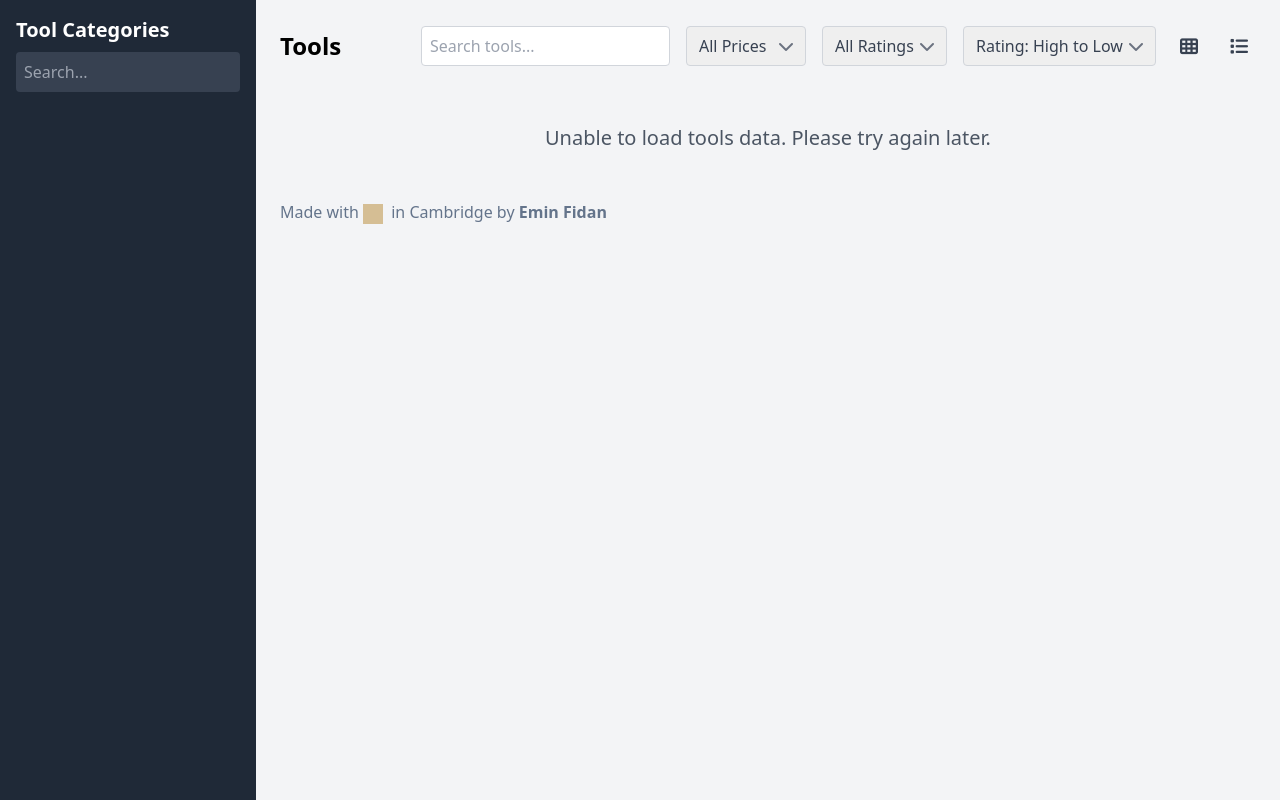
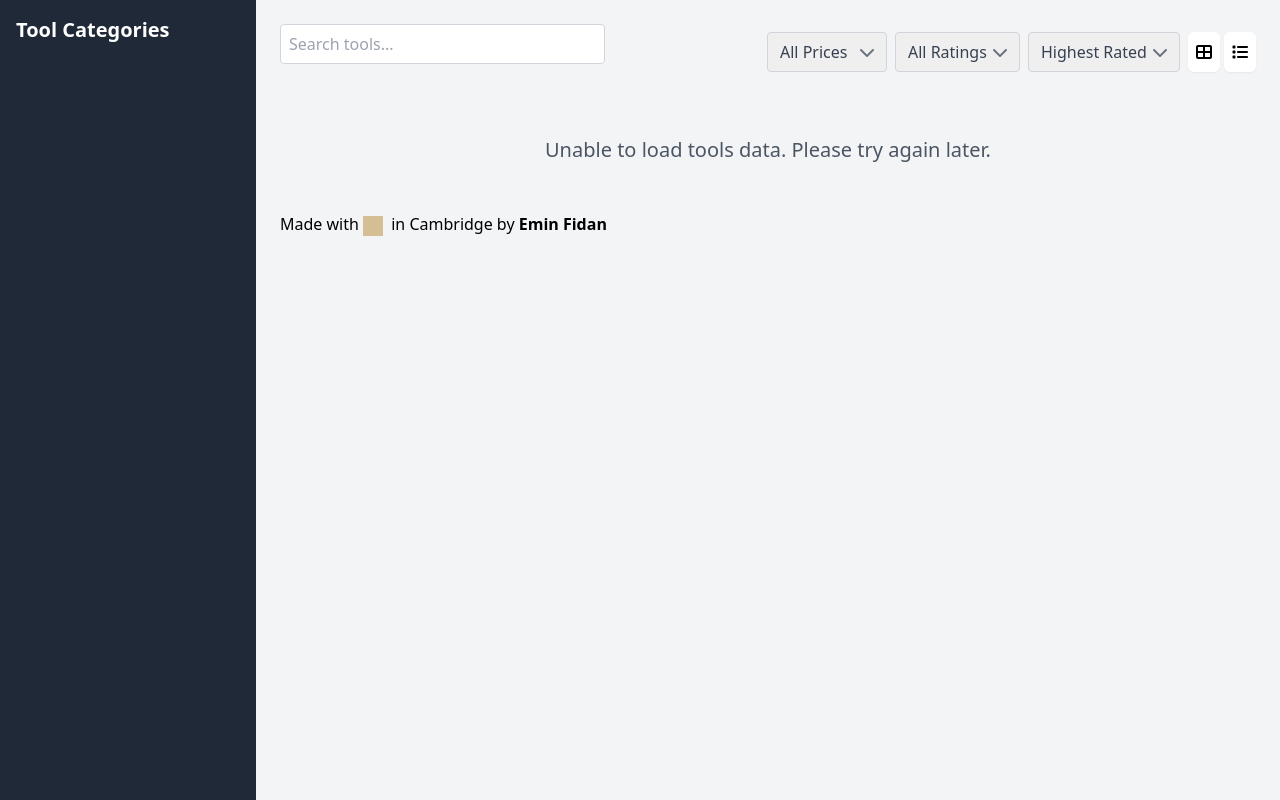
Before and after one commit to devrimfidan/tools.devrimfidan.com, a plain HTML site: page index.html in a window 1280 px wide. Drawn offline with nearby package versions, Linux system fonts and the light colour scheme; no server answers; grey boxes are pictures that could not be loaded.

Commit message:
updated search and data

```diff
--- a/index.html
+++ b/index.html
@@ -4,7 +4,7 @@
     <meta charset="UTF-8">
     <meta name="viewport" content="width=device-width, initial-scale=1.0">
     <title>Tools Showcase</title>
-    <script src="https://cdn.tailwindcss.com"></script>
+    <link rel="stylesheet" href="https://cdn.jsdelivr.net/npm/tailwindcss@2.2.19/dist/tailwind.min.css">
     <link rel="stylesheet" href="https://cdnjs.cloudflare.com/ajax/libs/font-awesome/6.5.1/css/all.min.css">
     <link rel="stylesheet" href="/css/style.css">
 </head>
@@ -12,31 +12,34 @@
     <div class="flex min-h-screen">
         <aside class="w-64 bg-gray-800 text-white p-4 hidden md:block">
             <h2 class="text-xl font-bold">Tool Categories</h2>
-            <input type="text" id="sidebar-search" placeholder="Search..." class="w-full p-2 mt-2 rounded bg-gray-700 text-white">
+            <!-- Removed sidebar search input -->
             <ul id="category-list" class="mt-4 space-y-2"></ul>
         </aside>
 
         <main class="flex-1 p-6">
-            <div class="flex justify-between items-center mb-4">
-                <h1 class="text-2xl font-bold hidden sm:block">Tools</h1>
+            <div class="flex flex-wrap items-center justify-between w-full mb-4">
+                <!-- Search input - Make it the width of one card -->
+                <div class="w-full mb-4 md:w-1/3 lg:w-1/3">
+                    <input type="text" id="search" placeholder="Search tools..." class="h-10 p-2 rounded border border-gray-300 text-gray-700 focus:outline-none focus:ring-2 focus:ring-blue-500 w-full">
+                </div>
 
-                <div class="flex items-center space-x-2 sm:space-x-4 flex-wrap">
-                    <input type="text" id="search" placeholder="Search tools..." class="h-10 p-2 rounded border border-gray-300 text-gray-700 focus:outline-none focus:ring-2 focus:ring-blue-500 mb-2 sm:mb-0">
-
-                    <div class="relative mb-2 sm:mb-0">
-                        <select id="pricing-filter" class="filter-select h-10 pl-3 pr-8 rounded border border-gray-300 text-gray-700 focus:outline-none focus:ring-2 focus:ring-blue-500 appearance-none">
+                <!-- Filter options - Full width on mobile, wrapped in a new row -->
+                <div class="w-full flex flex-wrap gap-2 md:w-auto">
+                    <!-- Pricing filter -->
+                    <div class="relative w-full sm:w-auto">
+                        <select id="pricing-filter" class="filter-select h-10 pl-3 pr-8 rounded border border-gray-300 text-gray-700 focus:outline-none focus:ring-2 focus:ring-blue-500 appearance-none w-full">
                             <option value="all">All Prices</option>
                             <option value="free">Free</option>
                             <option value="paid">Paid</option>
-                            {/* Add more specific options if needed, e.g., Free/Pro, Enterprise */}
                         </select>
                         <span class="absolute top-1/2 right-3 transform -translate-y-1/2 text-gray-500 pointer-events-none">
                             <i class="fas fa-chevron-down"></i>
                         </span>
                     </div>
 
-                    <div class="relative mb-2 sm:mb-0">
-                        <select id="rating-filter" class="filter-select h-10 pl-3 pr-8 rounded border border-gray-300 text-gray-700 focus:outline-none focus:ring-2 focus:ring-blue-500 appearance-none">
+                    <!-- Rating filter -->
+                    <div class="relative w-full sm:w-auto">
+                        <select id="rating-filter" class="filter-select h-10 pl-3 pr-8 rounded border border-gray-300 text-gray-700 focus:outline-none focus:ring-2 focus:ring-blue-500 appearance-none w-full">
                             <option value="all">All Ratings</option>
                             <option value="5">5 Stars</option>
                             <option value="4">4+ Stars</option>
@@ -49,25 +52,30 @@
                         </span>
                     </div>
 
-                    <div class="relative mb-2 sm:mb-0">
-                        <select id="sort-options" class="h-10 pl-3 pr-8 rounded border border-gray-300 text-gray-700 focus:outline-none focus:ring-2 focus:ring-blue-500 appearance-none">
-                            <option value="rating-desc">Rating: High to Low</option>
-                            <option value="rating-asc">Rating: Low to High</option>
-                            <option value="name-asc">A-Z</option>
-                            <option value="name-desc">Z-A</option>
+                    <!-- Sort options -->
+                    <div class="relative w-full sm:w-auto">
+                        <select id="sort-options" class="filter-select h-10 pl-3 pr-8 rounded border border-gray-300 text-gray-700 focus:outline-none focus:ring-2 focus:ring-blue-500 appearance-none w-full">
+                            <option value="rating-desc">Highest Rated</option>
+                            <option value="rating-asc">Lowest Rated</option>
+                            <option value="name-asc">A to Z</option>
+                            <option value="name-desc">Z to A</option>
                         </select>
                         <span class="absolute top-1/2 right-3 transform -translate-y-1/2 text-gray-500 pointer-events-none">
                             <i class="fas fa-chevron-down"></i>
                         </span>
                     </div>
-                    <button id="grid-view" class="p-2 text-gray-700 rounded text-xl sm:text-lg hidden sm:block">
-                        <i class="fas fa-th"></i>
-                    </button>
-                    <button id="list-view" class="p-2 text-gray-700 rounded text-xl sm:text-lg hidden sm:block">
-                        <i class="fas fa-list"></i>
-                    </button>
+
+                    <!-- View controls - Hidden on mobile, visible on sm (small) and up -->
+                    <div class="hidden sm:flex space-x-1">
+                        <button id="grid-view" class="p-2 bg-white rounded-md shadow-sm hover:bg-gray-100 focus:outline-none">
+                            <i class="fas fa-th-large"></i>
+                        </button>
+                        <button id="list-view" class="p-2 bg-white rounded-md shadow-sm hover:bg-gray-100 focus:outline-none">
+                            <i class="fas fa-list"></i>
+                        </button>
+                        <!-- Google Sheet icon gets added here programmatically -->
+                    </div>
                 </div>
-
             </div>
             <div id="tool-container" class="grid grid-cols-1 sm:grid-cols-2 md:grid-cols-3 gap-4"></div>
             <p class="text-base text-slate-500 mt-2">Made with
--- a/js/script.js
+++ b/js/script.js
@@ -109,7 +109,7 @@ document.addEventListener("DOMContentLoaded", async () => {
 
         // Create a new button for Google Sheet
         const googleSheetBtn = document.createElement('button');
-        googleSheetBtn.className = 'ml-2 p-2 bg-white rounded-md shadow-sm hover:bg-gray-100 focus:outline-none';
+        googleSheetBtn.className = 'ml-2 p-2 bg-white rounded-md shadow-sm hover:bg-gray-100 focus:outline-none hidden sm:block'; // Add hidden sm:block to hide on mobile
         googleSheetBtn.title = 'Open data source in Google Sheets';
         googleSheetBtn.innerHTML = '<i class="fas fa-table text-green-600"></i>';
 
```
